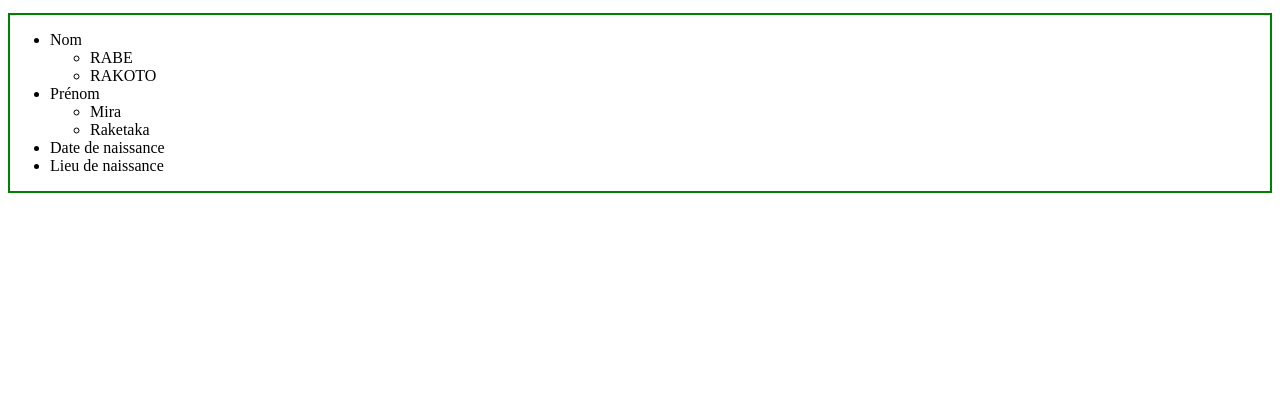
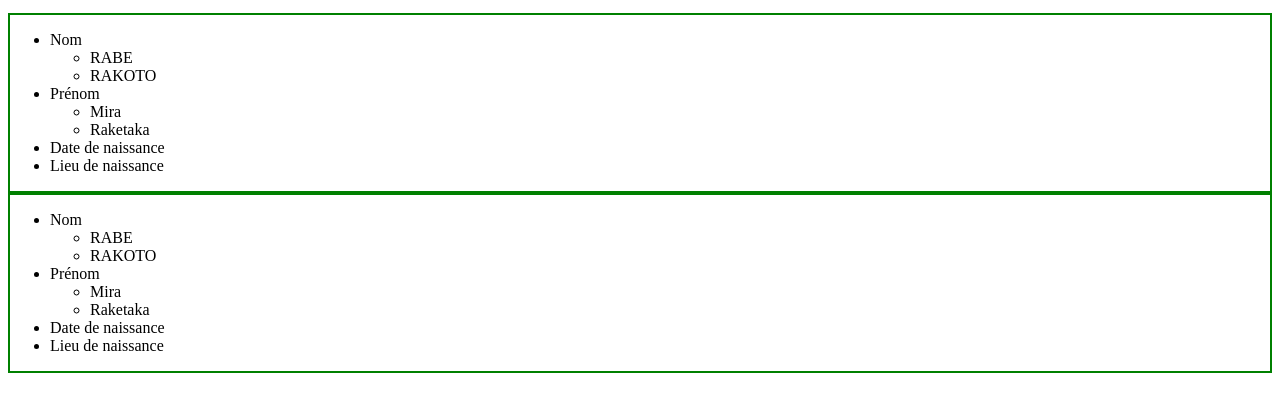
Before and after one commit to Kage14nooi/test, a plain HTML site: page index.html in a window 1280 px wide. Shown: the part 101-512 px from the top of the page. Drawn offline with Linux system fonts and the light colour scheme.

Commit message:
derniere modif

```diff
--- a/index.html
+++ b/index.html
@@ -27,5 +27,21 @@
         <li>Lieu de naissance</li>
     </ul>
  </div>
+<div style="border: 2px solid green;">
+    <ul>
+        <li>Nom</li>
+        <ul>
+            <li>RABE</li>
+            <li>RAKOTO</li>
+        </ul>
+        <li>Prénom</li>
+        <ul>
+            <li>Mira</li>
+            <li>Raketaka</li>
+        </ul>
+        <li>Date de naissance</li>
+        <li>Lieu de naissance</li>
+    </ul>
+</div>
 </body>
 </html>
```
